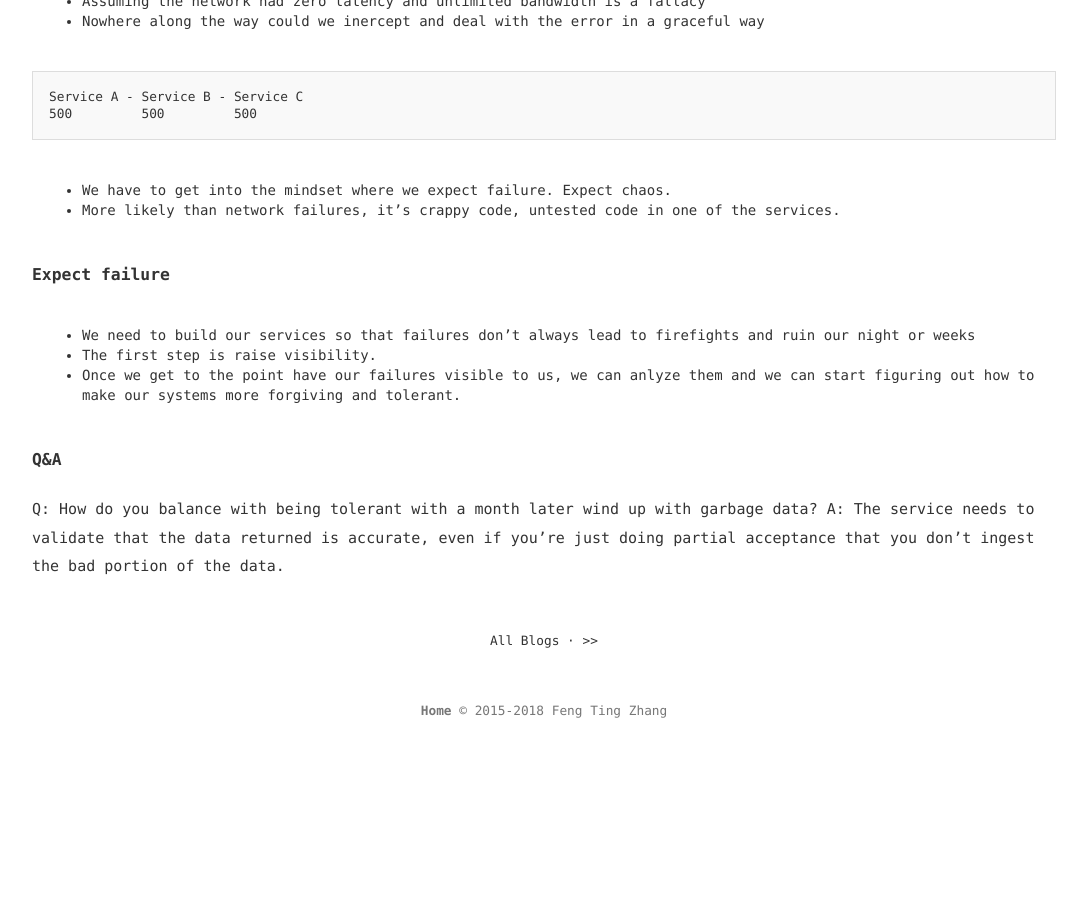
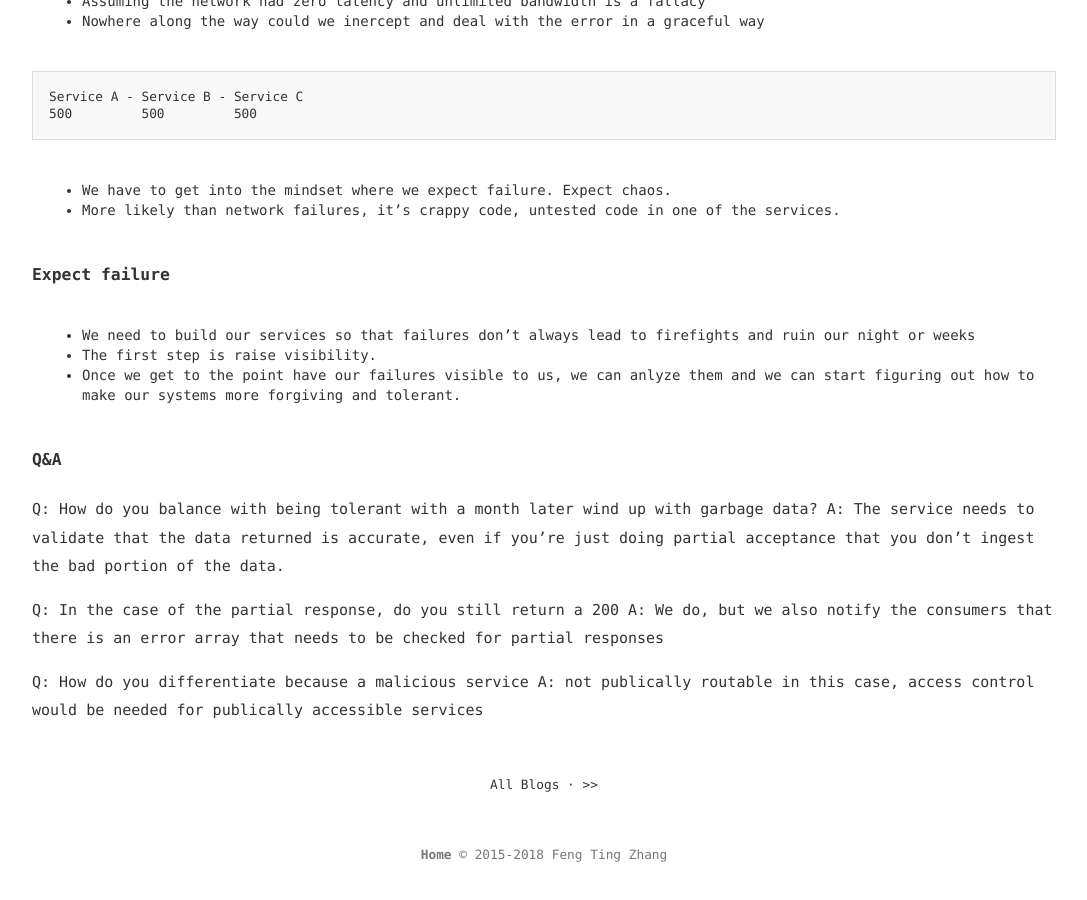
Before and after one commit to fengtingzhang/blog, a Jekyll site: the page built from _posts/2018-11-13-rubyconf-2018-day-one.md, in a window 1280 px wide and 900 px high, scrolled down 10167 px. Shown: the whole window, without its empty margins (96-1183 px from the left). Built offline with Jekyll 4.4.1, drawn with Linux system fonts in a browser that asks for light colours; before the commit the page ends 10923 px from its top, so only the background shows below that.

Commit message:
Update 2018-11-13-rubyconf-2018-day-one.md

```diff
--- a/_posts/2018-11-13-rubyconf-2018-day-one.md
+++ b/_posts/2018-11-13-rubyconf-2018-day-one.md
@@ -345,3 +345,9 @@ Service A - Service B - Service C
 ### Q&A
 Q: How do you balance with being tolerant with a month later wind up with garbage data?
 A: The service needs to validate that the data returned is accurate, even if you're just doing partial acceptance that you don't ingest the bad portion of the data.
+
+Q: In the case of the partial response, do you still return a 200
+A: We do, but we also notify the consumers that there is an error array that needs to be checked for partial responses
+
+Q: How do you differentiate because a malicious service
+A: not publically routable in this case, access control would be needed for publically accessible services
```
